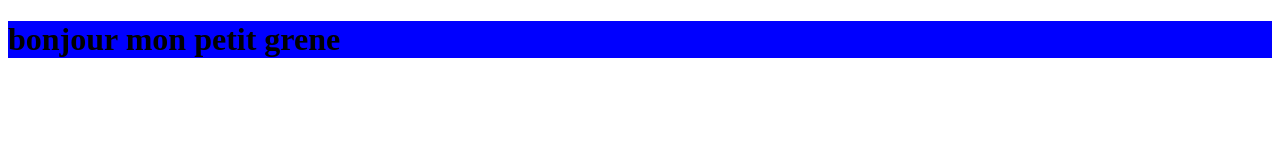
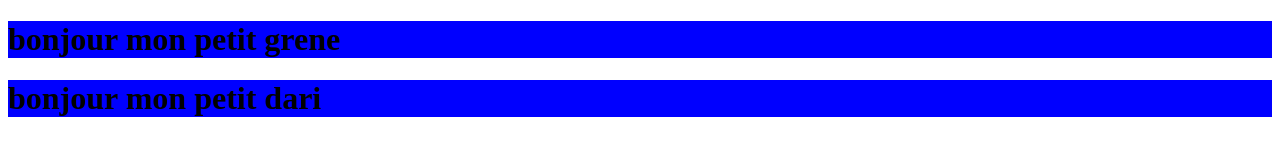
Before and after one commit to AdoumGrene21/adoum, a plain HTML site: page index.html in a window 1280 px wide. Drawn offline with Linux system fonts and the light colour scheme.

Commit message:
modification de html index

```diff
--- a/index.html
+++ b/index.html
@@ -11,6 +11,7 @@
 
 <body>
     <h1>bonjour mon petit grene</h1>
+    <h1>bonjour mon petit dari</h1>
 </body>
 
 </html>
```
